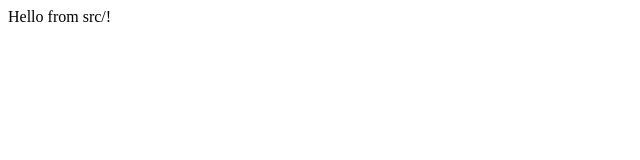
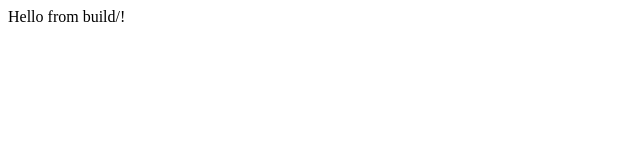
Before and after one commit to ankr/ankr.github.io, a plain HTML site: page src/index.html in a window 1280 px wide. Shown: the full height of the page, 0-640 px from the left. Drawn offline with Linux system fonts and the light colour scheme.

Commit message:
Deploy from build folder

```diff
--- a/src/index.html
+++ b/src/index.html
@@ -6,6 +6,6 @@
     <title>ankr.dk</title>
   </head>
   <body>
-    Hello from src/!
+    Hello from build/!
   </body>
 </html>
```
Also changed, not shown: .github/workflows/deploy.yml, src/style.css (deleted).
